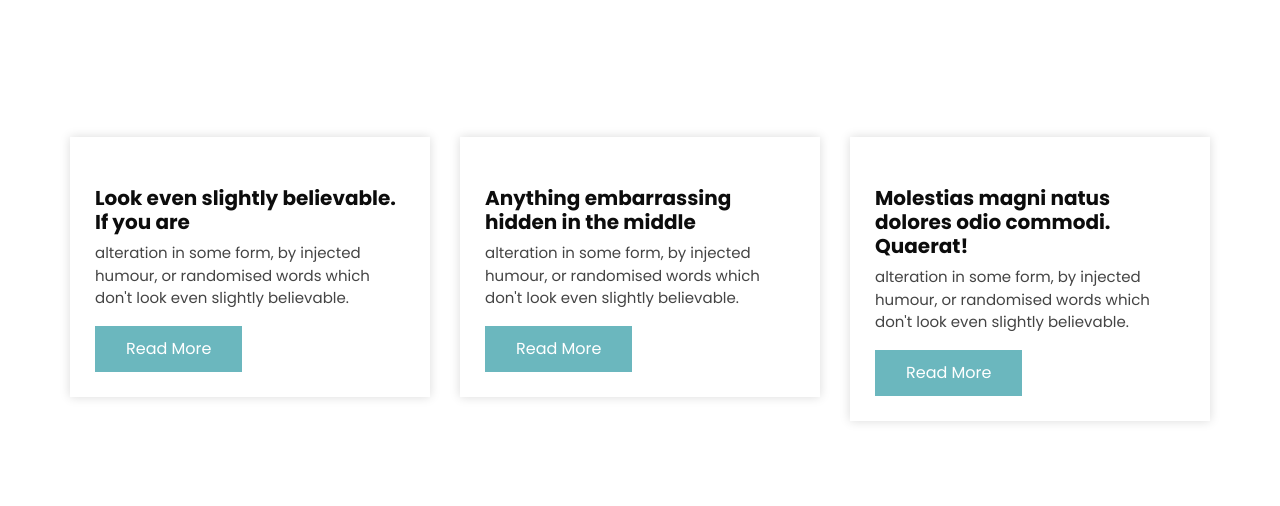
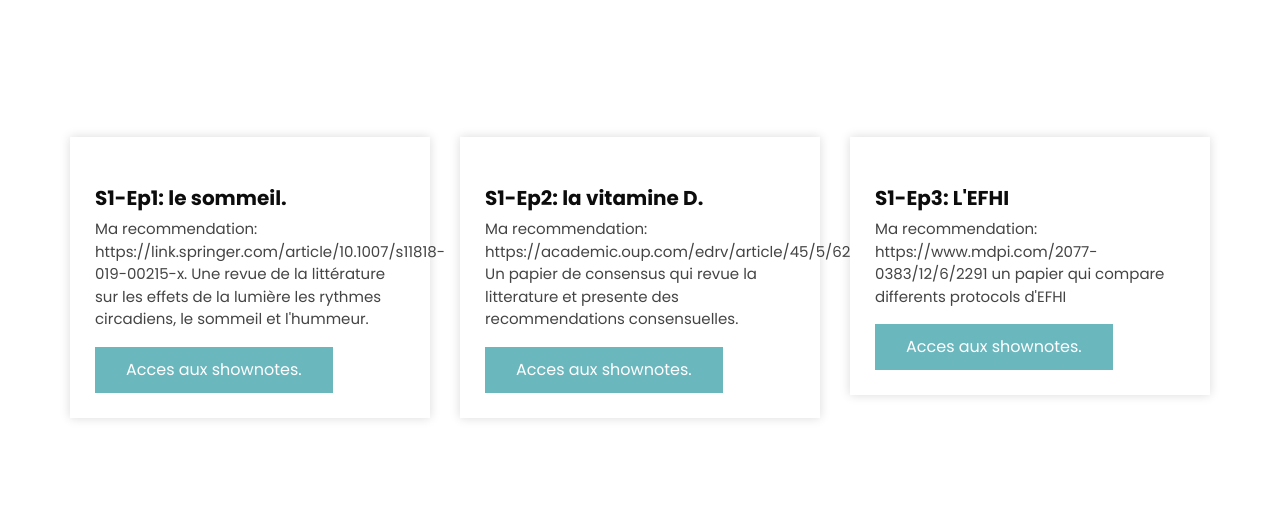
Before and after one commit to CPernet/lavieen202025.github.io, a plain HTML site: page shownotes.html in a window 1280 px wide. Shown: the part 68-574 px from the top of the page. Drawn offline with Linux system fonts and the light colour scheme; a script that the page names is missing.

Commit message:
links updated

```diff
--- a/css/style.css
+++ b/css/style.css
@@ -474,6 +474,12 @@ a:focus {
   color: #6bb7be;
 }
 
+.regular-link {
+  color: blue;
+  text-decoration: underline;
+}
+
+
 .client_section .heading_container {
   -webkit-box-align: center;
       -ms-flex-align: center;
--- a/shownotes.html
+++ b/shownotes.html
@@ -89,13 +89,13 @@
             </div>
             <div class="detail-box">
               <h5>
-                Look even slightly believable. If you are
+                S1-Ep1: le sommeil.
               </h5>
               <p>
-                alteration in some form, by injected humour, or randomised words which don't look even slightly believable.
+                Ma recommendation: https://link.springer.com/article/10.1007/s11818-019-00215-x. Une revue de la littérature sur les effets de la lumière les rythmes circadiens, le sommeil et l'hummeur.
               </p>
-              <a href="">
-                Read More
+              <a href="shownotes/S1-Ep01.pdf">
+                Acces aux shownotes.
               </a>
             </div>
           </div>
@@ -107,13 +107,13 @@
             </div>
             <div class="detail-box">
               <h5>
-                Anything embarrassing hidden in the middle
+                S1-Ep2: la vitamine D.
               </h5>
               <p>
-                alteration in some form, by injected humour, or randomised words which don't look even slightly believable.
+                Ma recommendation: https://academic.oup.com/edrv/article/45/5/625/7659127. Un papier de consensus qui revue la litterature et presente des recommendations consensuelles.
               </p>
-              <a href="">
-                Read More
+              <a href="shownotes/S1-Ep02.pdf">
+                Acces aux shownotes.
               </a>
             </div>
           </div>
@@ -125,13 +125,13 @@
             </div>
             <div class="detail-box">
               <h5>
-                Molestias magni natus dolores odio commodi. Quaerat!
+              S1-Ep3: L'EFHI
               </h5>
               <p>
-                alteration in some form, by injected humour, or randomised words which don't look even slightly believable.
+              Ma recommendation: https://www.mdpi.com/2077-0383/12/6/2291 un papier qui compare differents protocols d'EFHI
               </p>
-              <a href="">
-                Read More
+              <a href="shownotes/S1-Ep03.pdf" >
+              Acces aux shownotes.
               </a>
             </div>
           </div>
```
Also changed, not shown: episodes.html (+3 -3 lines), 3 other files.
